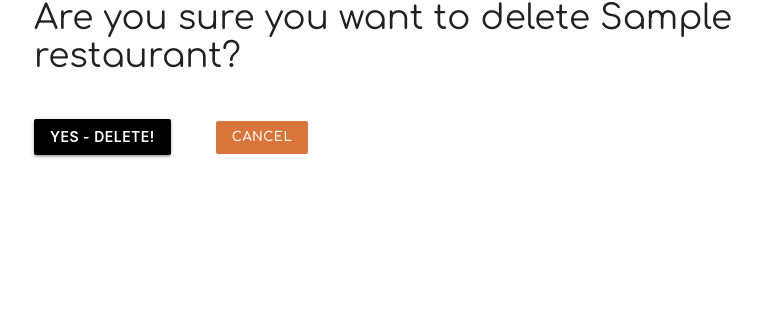
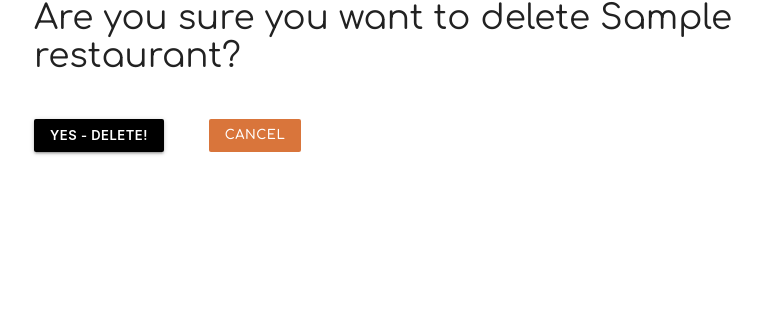
Before and after one commit to thomasdahlberg/feedthefrontline, a Django app: page /restaurants/1/delete/ in a window 1280 px wide. Shown: the part 200-509 px from the top of the page, without its empty margins (158-920 px from the left). Run offline with Django 3.2, Linux system fonts and the light colour scheme; a user stored in the database is signed in; tables that the repository leaves empty hold one stand-in row (values such as "Sample post").

Commit message:
fix button sizes

```diff
--- a/main/templates/main/restaurant_confirm_delete.html
+++ b/main/templates/main/restaurant_confirm_delete.html
@@ -8,7 +8,7 @@
 <div id="confirm-delete" style="display:flex;align-items:center;">
     <form action="" method="post">
         {% csrf_token %}
-            <input type="submit" value="Yes - Delete!" class="btn">
+            <input type="submit" value="Yes - Delete!" class="btn btn-small">
     </form>
     <a href="{% url 'rest_profile' restaurant.id %}" class="btn btn-small btn-flat" style="margin-top:2rem; margin-left:3rem;">Cancel</a>
 </div>
```
